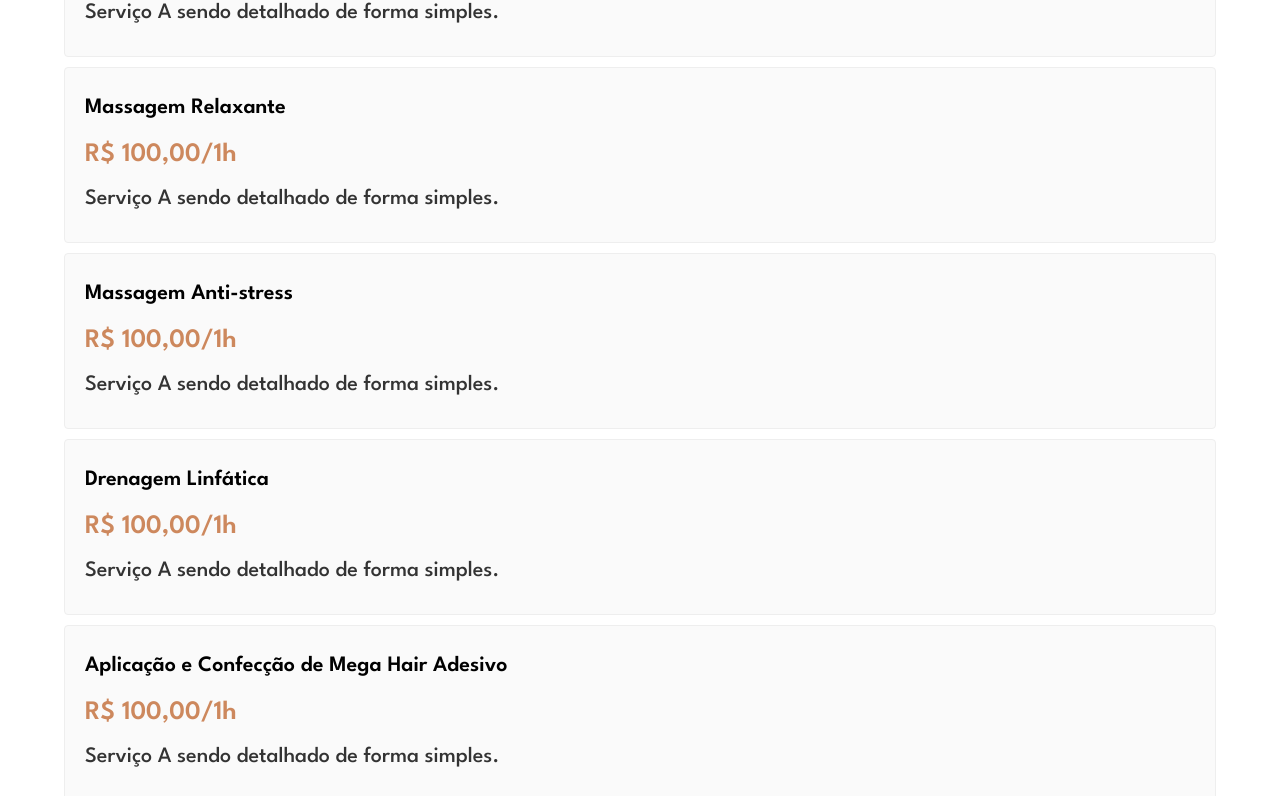
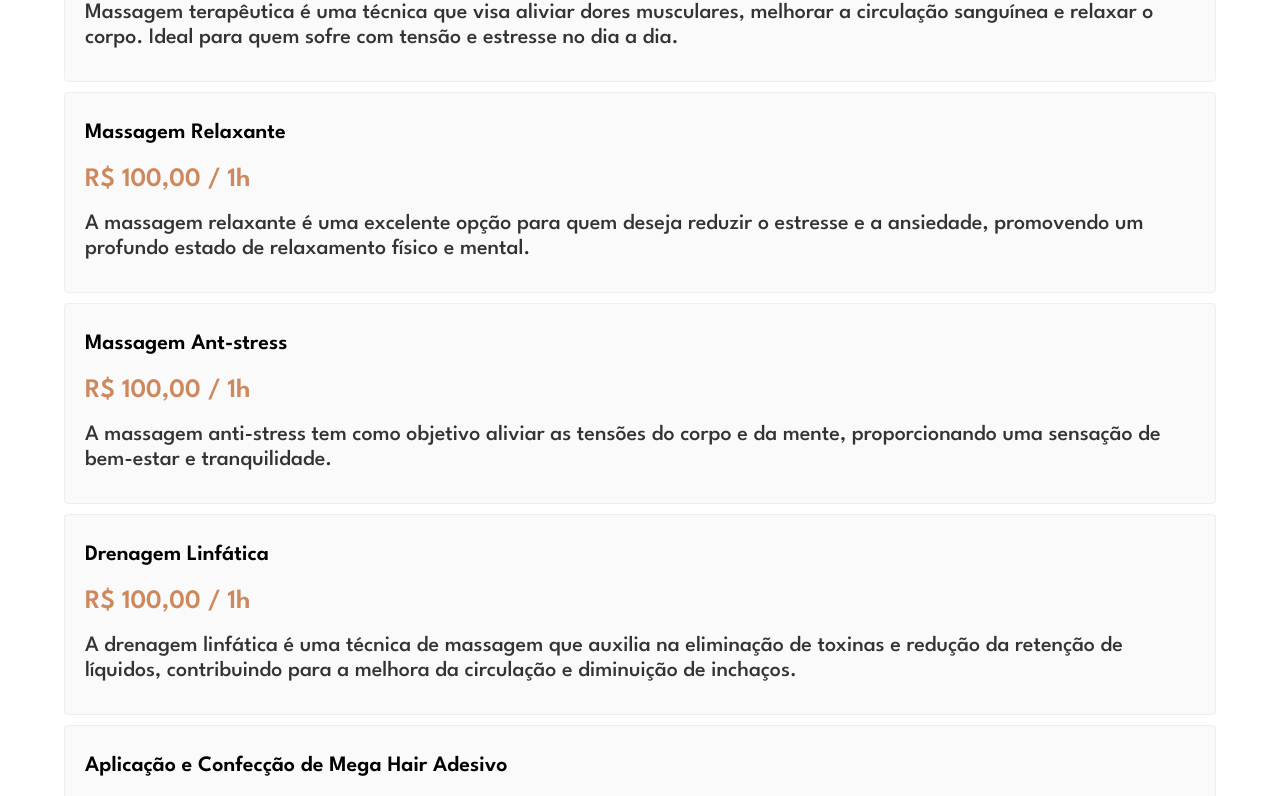
Before and after one commit to thomas-almeida/danyterapiacorporal.com.br, a React (Vite) app in the folder client/: page / in a window 1280 px wide. Shown: the part 758-1554 px from the top of the page. Built offline with nearby package versions, Linux system fonts and the light colour scheme.

Commit message:
refactoring service infos

```diff
--- a/client/src/components/pages/Home.jsx
+++ b/client/src/components/pages/Home.jsx
@@ -2,6 +2,7 @@
 import { NavLink } from "react-router-dom"
 import ServiceCard from "../ui/ServiceCard"
 import ButtonIcon from "../navigation/ButtonIcon"
+import services from "../options/services"
 
 export default function Home() {
 
@@ -45,35 +46,21 @@
 
                     <h2>Avulsos, pagamento por atendimento</h2>
 
-                    <ServiceCard
-                        serviceName="Massagem Terapeutica"
-                        servicePrice="R$ 100,00/1h"
-                        serviceDescription="Serviço A sendo detalhado de forma simples."
-                    />
+                    <div>
+                        {
+                            services.map((service) => {
+                                return (
+                                    <ServiceCard
+                                        key={service.id}
+                                        serviceName={service.name}
+                                        servicePrice={service.price}
+                                        serviceDescription={service.description}
+                                    />
+                                )
+                            })
+                        }
+                    </div>
 
-                    <ServiceCard
-                        serviceName="Massagem Relaxante"
-                        servicePrice="R$ 100,00/1h"
-                        serviceDescription="Serviço A sendo detalhado de forma simples."
-                    />
-
-                    <ServiceCard
-                        serviceName="Massagem Anti-stress"
-                        servicePrice="R$ 100,00/1h"
-                        serviceDescription="Serviço A sendo detalhado de forma simples."
-                    />
-
-                    <ServiceCard
-                        serviceName="Drenagem Linfática"
-                        servicePrice="R$ 100,00/1h"
-                        serviceDescription="Serviço A sendo detalhado de forma simples."
-                    />
-
-                    <ServiceCard
-                        serviceName="Aplicação e Confecção de Mega Hair Adesivo"
-                        servicePrice="R$ 100,00/1h"
-                        serviceDescription="Serviço A sendo detalhado de forma simples."
-                    />
 
                     <h2 className="divider-title" id="pacotes">Pacotes, pagamentos mensais</h2>
 
--- a/client/src/components/ui/ServiceCard.jsx
+++ b/client/src/components/ui/ServiceCard.jsx
@@ -1,9 +1,13 @@
+
 export default function ServiceCard(props) {
-    return(
+
+    const priceToReal = (price) => `R$ ${price},00 / 1h`
+
+    return (
         <>
             <div className="service-card">
                 <h3>{props.serviceName}</h3>
-                <h3 className="service-price">{props.servicePrice}</h3>
+                <h3 className="service-price">{ priceToReal(props.servicePrice) }</h3>
                 <p>{props.serviceDescription}</p>
             </div>
         </>
```
Also changed, not shown: client/src/components/options/services.js (+7 -8 lines).
